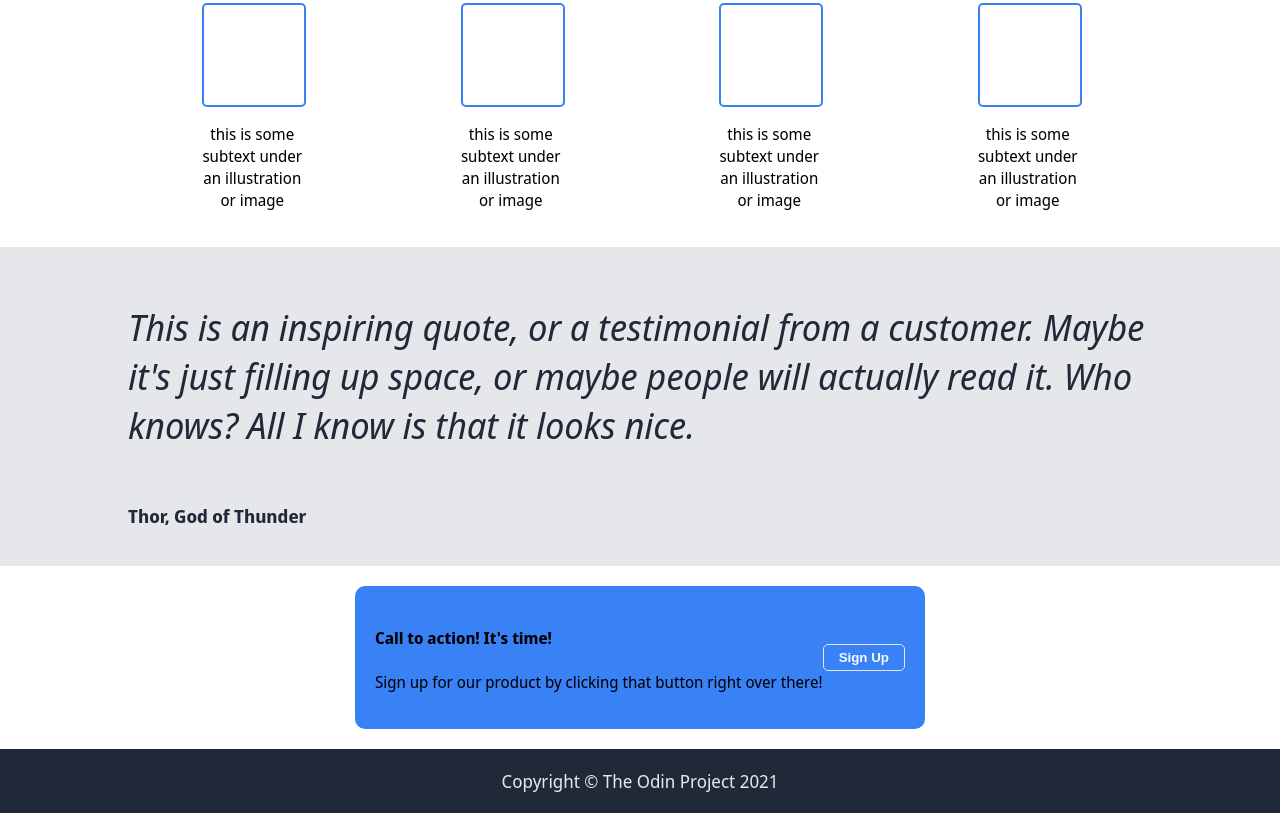
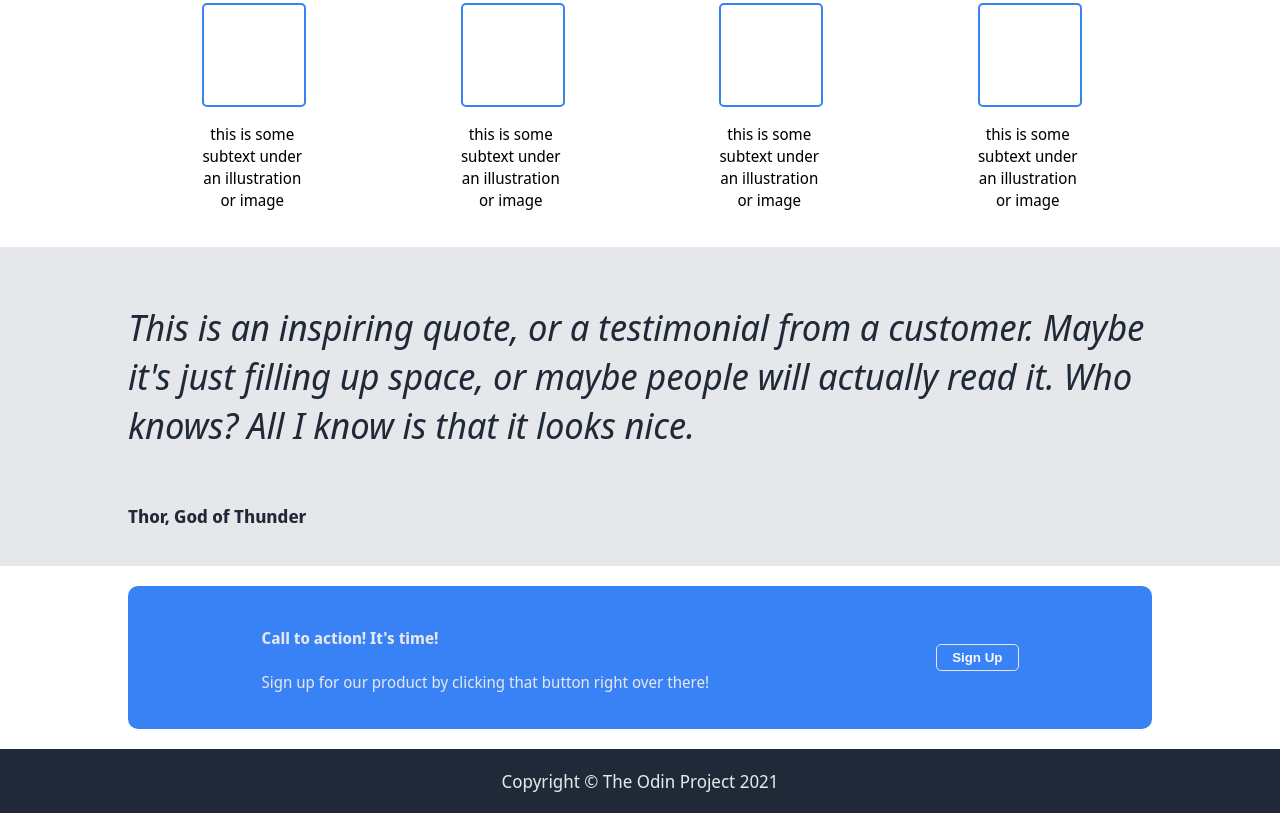
Before and after one commit to Lolabird/odin-landing-page-project, a plain HTML site: page index.html in a window 1280 px wide. Shown: the part 506-1319 px from the top of the page. Drawn offline with Linux system fonts and the light colour scheme.

Commit message:
Add more styles

```diff
--- a/styles.css
+++ b/styles.css
@@ -126,6 +126,7 @@ h2 {
     display: flex;
     justify-content: center;
     align-items: center;
+    color: #e5e7eb;
 }
 
 .cta-wrapper {
@@ -133,6 +134,8 @@ h2 {
     display: flex;
     padding: 20px;
     border-radius: 10px;
+    justify-content: space-around;
+    flex: auto;
 }
 
 .cta-button {
```
